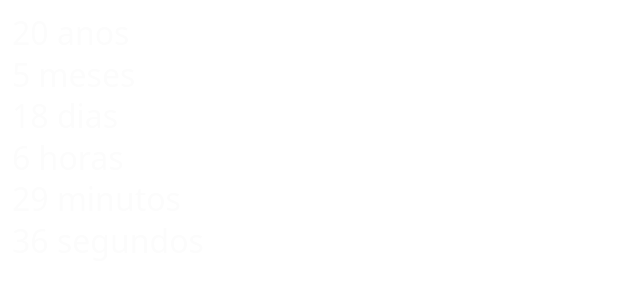
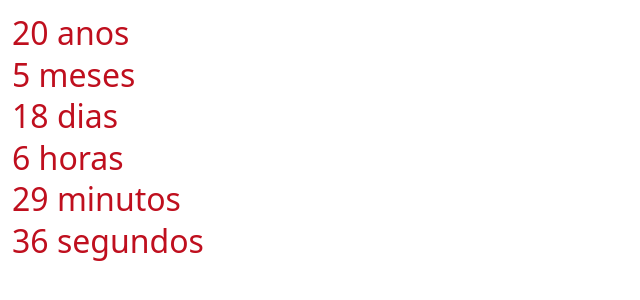
Before and after one commit to rafaelbelda/dayshere, a plain HTML site: page index.html in a window 1280 px wide. Shown: the whole page, without its empty margins (0-640 px from the left). Drawn offline with Linux system fonts and the light colour scheme.

Commit message:
changed text color to red (#bf0f1e)

```diff
--- a/index.html
+++ b/index.html
@@ -8,7 +8,7 @@
     :root{
       /* Personalize facilmente as cores aqui */
       --bg: transparent; /* transparente para não criar bloco sólido em embeds */
-      --fg: #fcfcfc;     /* cor do texto atualizada */
+      --fg: #bf0f1e;     /* cor do texto atualizada */
       --size: 2rem;
       --mobile-size: 1.5rem;
       --font: system-ui, -apple-system, "Segoe UI", Roboto, "Helvetica Neue", Arial, "Noto Sans";
```
